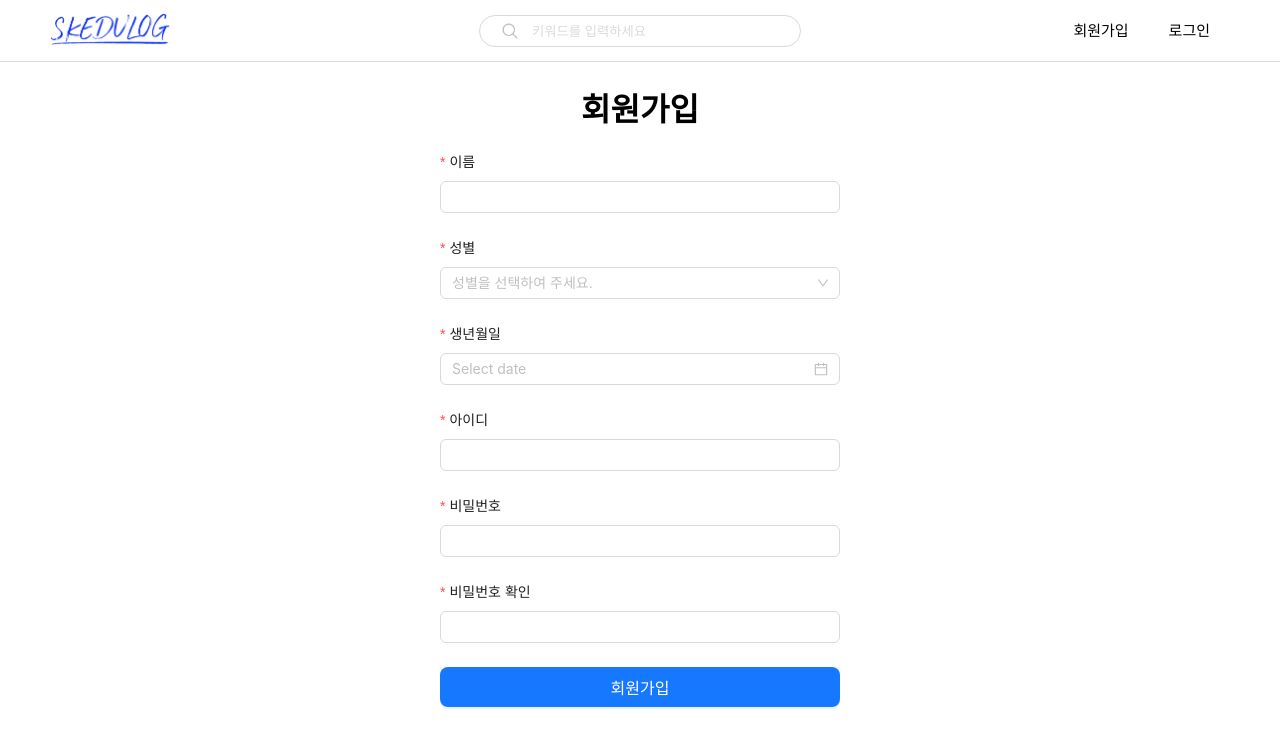
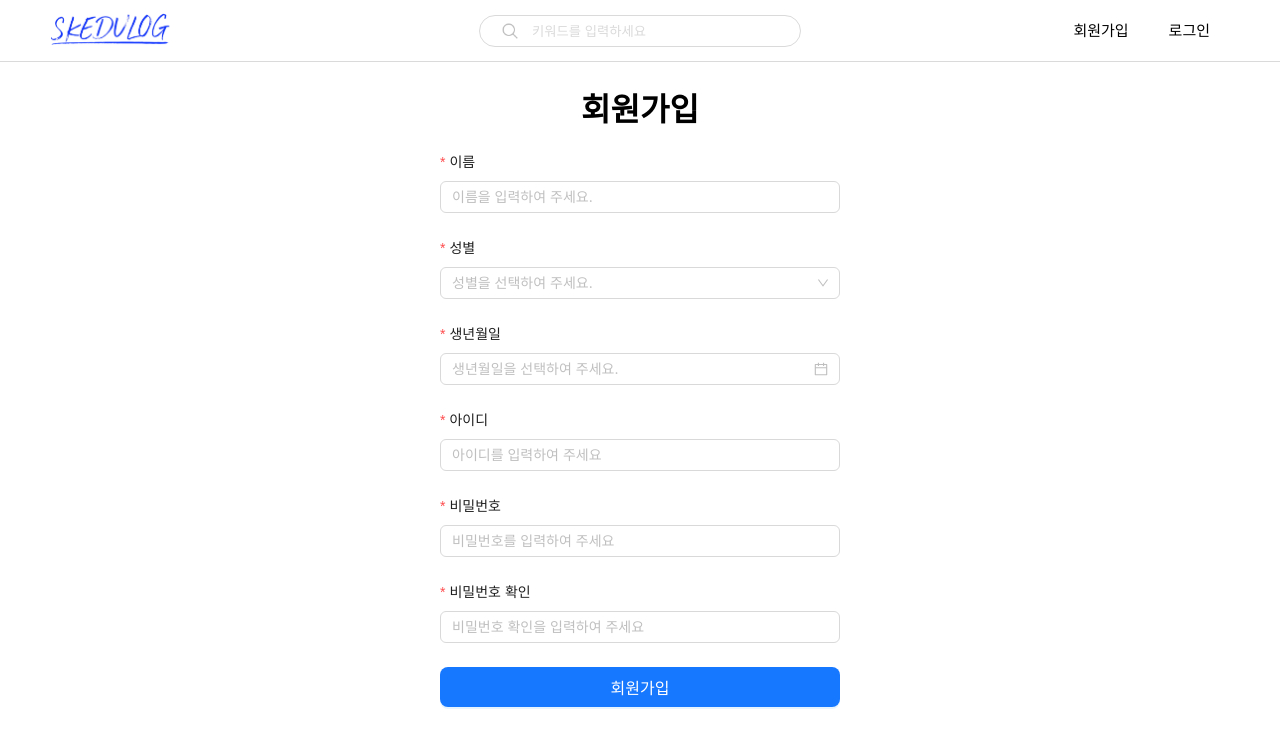
Before and after one commit to skedulog/skedulog-FE, a React (Vite) app: page /signup in a window 1280 px wide. Shown: the top 748 px of the page. Built offline with nearby package versions, Linux system fonts and the light colour scheme.

Commit message:
set up sign up form placeholders and max length

```diff
--- a/src/routes/signup/SignUp.tsx
+++ b/src/routes/signup/SignUp.tsx
@@ -102,7 +102,10 @@ export default function SignUp() {
                         ]}
                         validateTrigger={['onBlur']}
                     >
-                        <Input maxLength={10} />
+                        <Input
+                            placeholder="이름을 입력하여 주세요."
+                            maxLength={10}
+                        />
                     </Form.Item>
                     <Form.Item
                         name="gender"
@@ -135,7 +138,10 @@ export default function SignUp() {
                             }
                         ]}
                     >
-                        <DatePicker className={styles.date_picker}/>
+                        <DatePicker
+                            placeholder="생년월일을 선택하여 주세요."
+                            className={styles.date_picker}
+                        />
                     </Form.Item>
                     <Form.Item
                         name="username"
@@ -156,6 +162,8 @@ export default function SignUp() {
                         validateTrigger={['onBlur']}
                     >
                         <Input
+                            placeholder="아이디를 입력하여 주세요"
+                            maxLength={20}
                         />
                     </Form.Item>
                     <Form.Item
@@ -178,6 +186,8 @@ export default function SignUp() {
                     >
                         <Input
                             type="password"
+                            placeholder="비밀번호를 입력하여 주세요"
+                            maxLength={20}
                         />
                     </Form.Item>
                     <Form.Item
@@ -196,6 +206,8 @@ export default function SignUp() {
                     >
                         <Input
                             type="password"
+                            placeholder="비밀번호 확인을 입력하여 주세요"
+                            maxLength={20}
                         />
                     </Form.Item>
                     <Form.Item>
```
